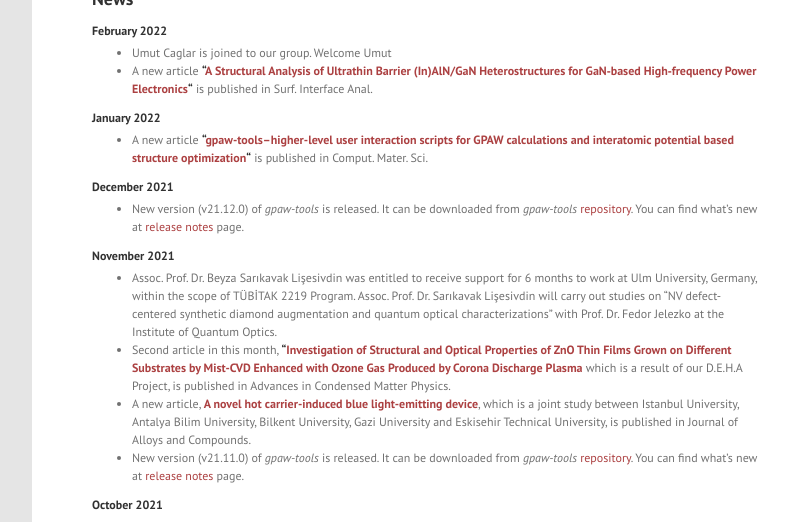
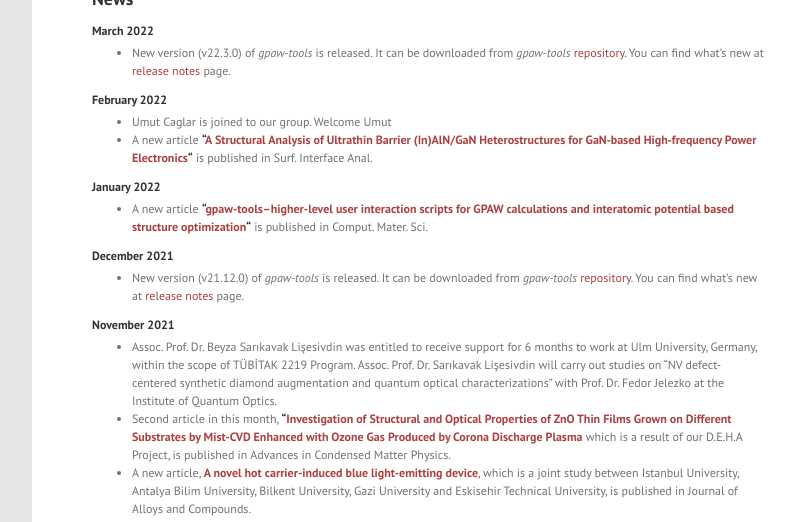
Before and after one commit to lrgresearch/oldwebsite, a Jekyll site: the page built from index.md, in a window 1280 px wide and 900 px high, cut to the strip 378-900 px from the top of the window. Shown: the whole strip, without its empty margins (184-979 px from the left). Built offline with Jekyll 4.4.1, drawn with Linux system fonts in a browser that asks for light colours; the list of posts is cut into pages by our own code.

Commit message:
Update index.md

```diff
--- a/index.md
+++ b/index.md
@@ -4,6 +4,10 @@
 [![LRG Banner](files/next2022-withlink.png)](https://lrgresearch.org/research.html#next-in-lrg)
 
 ## News
+
+#### March 2022
+
+* New version (v22.3.0) of *gpaw-tools* is released. It can be downloaded from *gpaw-tools* [repository](https://github.com/lrgresearch/gpaw-tools). You can find what's new at [release notes](https://www.lrgresearch.org/gpaw-tools/releasenotes/#version-2230) page.
 
 #### February 2022
 
```
